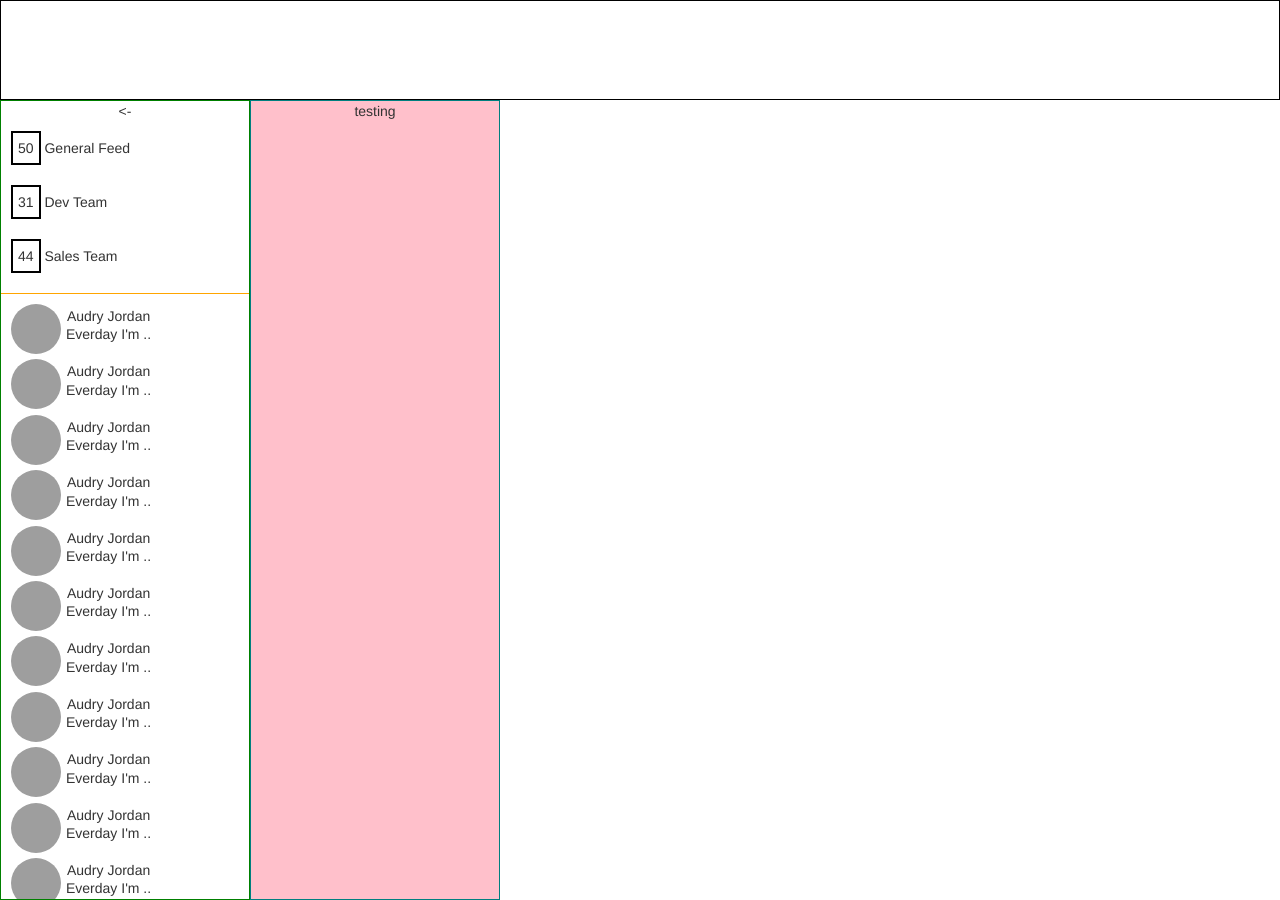
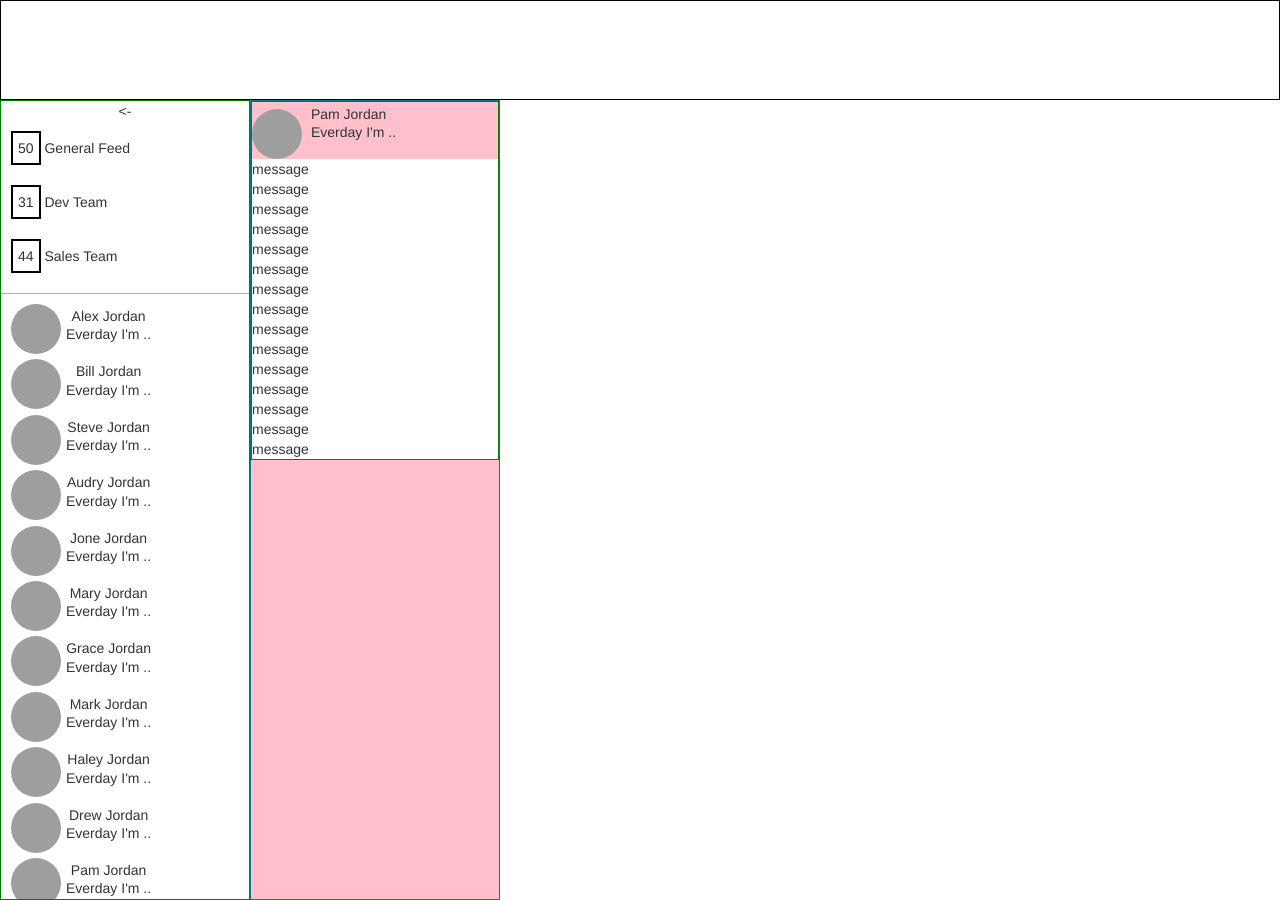
Before and after one commit to mrspeiser/chatui, a plain HTML site: page index.html in a window 1280 px wide. Drawn offline with Linux system fonts and the light colour scheme; grey boxes are pictures that could not be loaded.

Commit message:
work in progress with some jquery cloning

```diff
--- a/css/main.css
+++ b/css/main.css
@@ -25,9 +25,15 @@ header {
 }
 
 .nopadd {
-padding: 0px;
-text-align: center;
+	padding: 0px;
+	text-align: center;
 
+}
+
+.chat-ui-container {
+	position: relative;
+	margin-left: 0px;
+	margin-right: 0px;
 }
 
 .margin0 {
@@ -155,7 +161,52 @@ text-align: center;
 	overflow-y: auto;
 	background-color: pink;
 	max-width: 250px;
+	text-align: left;
 }
+
+.user-room {
+	border: 1px solid green;
+
+}
+
+.user-chat-box {
+
+}
+
+.inlineblock {
+	display: inline-block;
+}
+
+.message-thread {
+	background-color: white;
+	width: 100%;
+	max-height: 300px;
+	overflow: auto;
+}
+
+.chat-container {
+
+	padding: 0px 10px 0px 10px;
+
+}
+
+
+
+/*.show-thread {
+	height: 300px;
+	background-color: yellow;
+}
+
+.message-thread {
+	background-color: white;
+	overflow-y: auto;
+	height: 90%;
+	width: 90%;
+}
+
+.displayblock {
+	display: block;
+}*/
 
 /*  .menu2 {
     background-color: white;
--- a/index.html
+++ b/index.html
@@ -20,8 +20,7 @@
 
 
 <div class="container-fluid nopadd">
-
-<div class="row margin0">
+  <div class="row chat-ui-container">
     <div class="col-xs-3 chat-ui">
       <div class="chat-toggle header"><-</div>
         <div class="rooms-container">
@@ -54,7 +53,23 @@
           <div class="user-container">
               <img src="http://absorbmarketing.com/wp-content/uploads/2015/01/Picture-of-person.png" class="chat-img " width="50px" height="50px">
               <ul class="user-text">
-              <li><h5 class="name">Audry Jordan</h5></li>
+                <li><h5 class="name">Alex Jordan</h5></li>
+                <li><p class="status">Everday I'm ..</p></li>
+              </ul>
+          </div>
+
+          <div class="user-container">
+              <img src="http://absorbmarketing.com/wp-content/uploads/2015/01/Picture-of-person.png" class="chat-img " width="50px" height="50px">
+              <ul class="user-text">
+                <li><h5 class="name">Bill Jordan</h5></li>
+                <li><p class="status">Everday I'm ..</p></li>
+              </ul>
+          </div>
+
+          <div class="user-container">
+              <img src="http://absorbmarketing.com/wp-content/uploads/2015/01/Picture-of-person.png" class="chat-img " width="50px" height="50px">
+              <ul class="user-text">
+                <li><h5 class="name">Steve Jordan</h5></li>
                 <li><p class="status">Everday I'm ..</p></li>
               </ul>
           </div>
@@ -70,7 +85,7 @@
           <div class="user-container">
               <img src="http://absorbmarketing.com/wp-content/uploads/2015/01/Picture-of-person.png" class="chat-img " width="50px" height="50px">
               <ul class="user-text">
-              <li><h5 class="name">Audry Jordan</h5></li>
+                <li><h5 class="name">Jone Jordan</h5></li>
                 <li><p class="status">Everday I'm ..</p></li>
               </ul>
           </div>
@@ -78,7 +93,7 @@
           <div class="user-container">
               <img src="http://absorbmarketing.com/wp-content/uploads/2015/01/Picture-of-person.png" class="chat-img " width="50px" height="50px">
               <ul class="user-text">
-              <li><h5 class="name">Audry Jordan</h5></li>
+                <li><h5 class="name">Mary Jordan</h5></li>
                 <li><p class="status">Everday I'm ..</p></li>
               </ul>
           </div>
@@ -86,7 +101,7 @@
           <div class="user-container">
               <img src="http://absorbmarketing.com/wp-content/uploads/2015/01/Picture-of-person.png" class="chat-img " width="50px" height="50px">
               <ul class="user-text">
-              <li><h5 class="name">Audry Jordan</h5></li>
+                <li><h5 class="name">Grace Jordan</h5></li>
                 <li><p class="status">Everday I'm ..</p></li>
               </ul>
           </div>
@@ -94,7 +109,7 @@
           <div class="user-container">
               <img src="http://absorbmarketing.com/wp-content/uploads/2015/01/Picture-of-person.png" class="chat-img " width="50px" height="50px">
               <ul class="user-text">
-              <li><h5 class="name">Audry Jordan</h5></li>
+                <li><h5 class="name">Mark Jordan</h5></li>
                 <li><p class="status">Everday I'm ..</p></li>
               </ul>
           </div>
@@ -102,7 +117,14 @@
           <div class="user-container">
               <img src="http://absorbmarketing.com/wp-content/uploads/2015/01/Picture-of-person.png" class="chat-img " width="50px" height="50px">
               <ul class="user-text">
-              <li><h5 class="name">Audry Jordan</h5></li>
+                <li><h5 class="name">Haley Jordan</h5></li>
+                <li><p class="status">Everday I'm ..</p></li>
+              </ul>
+          </div>
+          <div class="user-container">
+              <img src="http://absorbmarketing.com/wp-content/uploads/2015/01/Picture-of-person.png" class="chat-img " width="50px" height="50px">
+              <ul class="user-text">
+                <li><h5 class="name">Drew Jordan</h5></li>
                 <li><p class="status">Everday I'm ..</p></li>
               </ul>
           </div>
@@ -110,30 +132,7 @@
           <div class="user-container">
               <img src="http://absorbmarketing.com/wp-content/uploads/2015/01/Picture-of-person.png" class="chat-img " width="50px" height="50px">
               <ul class="user-text">
-              <li><h5 class="name">Audry Jordan</h5></li>
-              <li><p class="status">Everday I'm ..</p></li>
-            </ul>
-        </div>
-
-        <div class="user-container">
-            <img src="http://absorbmarketing.com/wp-content/uploads/2015/01/Picture-of-person.png" class="chat-img " width="50px" height="50px">
-            <ul class="user-text">
-              <li><h5 class="name">Audry Jordan</h5></li>
-              <li><p class="status">Everday I'm ..</p></li>
-            </ul>
-        </div>
-        <div class="user-container">
-            <img src="http://absorbmarketing.com/wp-content/uploads/2015/01/Picture-of-person.png" class="chat-img " width="50px" height="50px">
-            <ul class="user-text">
-              <li><h5 class="name">Audry Jordan</h5></li>
-              <li><p class="status">Everday I'm ..</p></li>
-            </ul>
-        </div>
-
-        <div class="user-container">
-            <img src="http://absorbmarketing.com/wp-content/uploads/2015/01/Picture-of-person.png" class="chat-img " width="50px" height="50px">
-            <ul class="user-text">
-              <li><h5 class="name">Audry Jordan</h5></li>
+                <li><h5 class="name">Pam Jordan</h5></li>
                 <li><p class="status">Everday I'm ..</p></li>
               </ul>
           </div>
@@ -142,8 +141,51 @@
         <!-- //end users online container -->
     </div>
         <!-- end chat ui -->
-  <div class="col-xs-4 chat-box">
-    testing
+    <div class="col-xs-4 chat-box user-chat-box">
+
+
+      <div class="user-room">
+        <div class="inlineblock">
+          <img src="http://absorbmarketing.com/wp-content/uploads/2015/01/Picture-of-person.png" class="chat-img " width="50px" height="50px">
+        </div>
+        <div class="inlineblock">
+          <ul class="user-text">
+            <li><h5 class="name block">Pam Jordan</h5></li>
+            <li><p class="status block">Everday I'm ..</p></li>
+          </ul>
+        </div>
+        <div class="message-thread">
+          <ul>
+            <li>message</li>
+            <li>message</li>
+            <li>message</li>
+            <li>message</li>
+            <li>message</li><li>message</li>
+            <li>message</li>
+            <li>message</li>
+            <li>message</li>
+            <li>message</li><li>message</li>
+            <li>message</li>
+            <li>message</li>
+            <li>message</li>
+            <li>message</li><li>message</li>
+            <li>message</li>
+            <li>message</li>
+            <li>message</li>
+            <li>message</li>
+          </ul>
+        </div>
+      </div>
+
+      <!-- <div class="user-container user-chat-box show-thread">
+          <img src="http://absorbmarketing.com/wp-content/uploads/2015/01/Picture-of-person.png" class="chat-img " width="50px" height="50px">
+          <ul class="user-text">
+            <li><h5 class="name">Pam Jordan</h5></li>
+            <li><p class="status">Everday I'm ..</p></li>
+
+          </ul>
+          <div class="message-thread"></div>
+      </div> -->
     </div>
   </div>
 </div>
--- a/js/main.js
+++ b/js/main.js
@@ -1,3 +1,15 @@
-$('.user-text').on('click', function(){
-	$(this).parent().append('<div>helo world</div>');
+$(function () {
+
+
+	$('.user-container').click(function(event){
+		event.preventDefault();
+		var person = $(this);
+		var clone = person.addClass('user-chat-box').clone();
+		$('.chat-box').prepend(clone);
+	});
+
+	$('.chat-box').on('click', '.user-chat-box', function(){
+		$(this).toggleClass("show-thread");
+		$(this).append("<div class='message-thread'></div>");
+	});
 });
```
Lines whose indentation alone changed are shown as unchanged.
